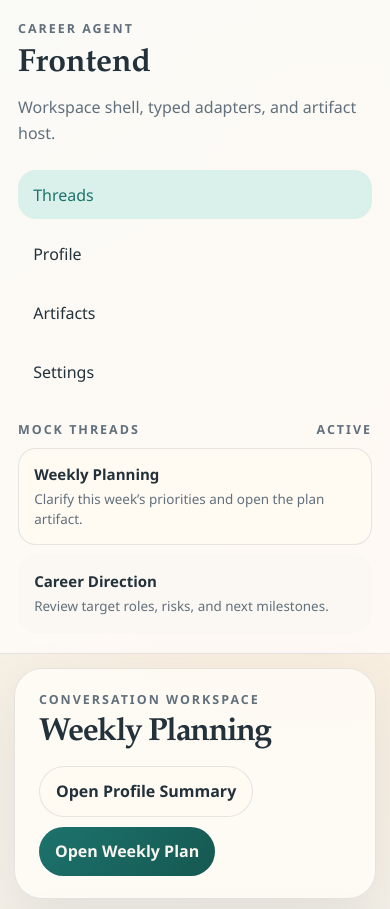
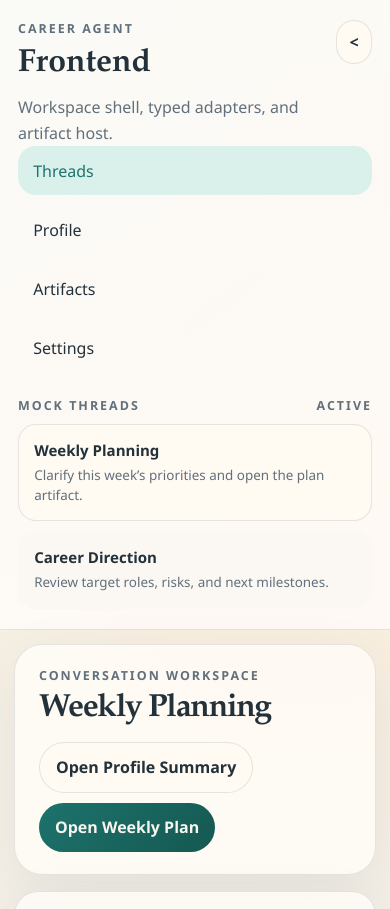
Before and after one commit to AswarS/Career-Agent, a Vue app: page /threads/thread-001 in a window 390 px wide. Shown: the top 909 px of the page. Built offline with nearby package versions, Linux system fonts and the light colour scheme; no server answers.

Commit message:
[codex] 优化壳体行为并锁定 Phase 6 节奏 (#6)
* optimize shell behavior and lock phase 6 plan

* address copilot accessibility feedback

```diff
--- a/src/app/AppShell.vue
+++ b/src/app/AppShell.vue
@@ -7,10 +7,12 @@ import SideRail from '../modules/navigation/SideRail.vue';
 import { useWorkspaceStore } from '../stores/workspace';
 
 const workspaceStore = useWorkspaceStore();
-const { artifactFocusMode } = storeToRefs(workspaceStore);
+const { artifactFocusMode, artifactPaneOpen, sideRailCollapsed } = storeToRefs(workspaceStore);
 
 const shellClasses = computed(() => ({
+  'artifact-open': artifactPaneOpen.value,
   'artifact-focus': artifactFocusMode.value,
+  'side-rail-collapsed': sideRailCollapsed.value,
 }));
 
 onMounted(() => {
@@ -30,10 +32,19 @@ onMounted(() => {
 
 <style scoped>
 .app-shell {
-  --side-rail-width: 280px;
+  --side-rail-expanded-width: 280px;
+  --side-rail-collapsed-width: 96px;
+  --side-rail-width: var(--side-rail-expanded-width);
+  --artifact-pane-width: clamp(340px, 36vw, 440px);
+  --workspace-padding: 18px;
   display: grid;
   grid-template-columns: var(--side-rail-width) minmax(0, 1fr) auto;
-  min-height: 100vh;
+  height: 100vh;
+  overflow: hidden;
+}
+
+.app-shell.side-rail-collapsed {
+  --side-rail-width: var(--side-rail-collapsed-width);
 }
 
 .app-shell.artifact-focus {
@@ -42,19 +53,43 @@ onMounted(() => {
 
 .workspace-main {
   min-width: 0;
-  padding: 18px;
+  min-height: 0;
+  height: 100vh;
+  overflow-y: auto;
+  padding: var(--workspace-padding);
+}
+
+.app-shell.artifact-open {
+  --workspace-padding: 16px;
 }
 
 .app-shell.artifact-focus .workspace-main {
   display: none;
 }
 
+@media (max-width: 1280px) {
+  .app-shell {
+    --artifact-pane-width: clamp(320px, 40vw, 390px);
+  }
+}
+
+@media (max-width: 1160px) {
+  .app-shell {
+    --artifact-pane-width: clamp(300px, 44vw, 360px);
+    --workspace-padding: 14px;
+  }
+}
+
 @media (max-width: 960px) {
   .app-shell {
+    height: auto;
+    overflow: visible;
     grid-template-columns: 1fr;
   }
 
   .workspace-main {
+    height: auto;
+    overflow: visible;
     padding: 14px;
   }
 }
--- a/src/modules/artifacts/ArtifactHost.vue
+++ b/src/modules/artifacts/ArtifactHost.vue
@@ -118,13 +118,14 @@ const statusBody = computed(() => {
 <style scoped>
 .artifact-host {
   min-width: 0;
+  height: 100vh;
   width: 0;
   overflow: hidden;
   transition: width 180ms ease;
 }
 
 .artifact-host.open {
-  width: 360px;
+  width: var(--artifact-pane-width, 360px);
 }
 
 .artifact-host.focus {
@@ -142,8 +143,11 @@ const statusBody = computed(() => {
   display: flex;
   flex-direction: column;
   gap: 16px;
-  width: 360px;
+  width: var(--artifact-pane-width, 360px);
+  min-width: 0;
+  height: 100vh;
   min-height: 100vh;
+  overflow-y: auto;
   padding: 18px;
   border-left: 1px solid var(--color-border);
   background: color-mix(in srgb, var(--color-surface) 94%, white);
@@ -281,17 +285,9 @@ h2 {
 }
 
 @media (max-width: 1320px) {
-  .artifact-host.open {
-    width: 320px;
-  }
-
   .artifact-host.focus {
     width: calc(100vw - var(--side-rail-width, 280px));
     max-width: calc(100vw - var(--side-rail-width, 280px));
-  }
-
-  .artifact-panel {
-    width: 320px;
   }
 
   .artifact-host.focus .artifact-panel {
@@ -306,16 +302,19 @@ h2 {
   .artifact-host.focus {
     position: static;
     inset: auto;
+    height: auto;
     width: 100%;
     max-width: none;
   }
 
   .artifact-panel {
     width: 100%;
+    height: auto;
     min-height: auto;
     border-left: 0;
     border-top: 1px solid var(--color-border);
     max-width: none;
+    overflow: visible;
   }
 
   .artifact-frame {
--- a/src/modules/navigation/SideRail.vue
+++ b/src/modules/navigation/SideRail.vue
@@ -6,54 +6,89 @@ import { useWorkspaceStore } from '../../stores/workspace';
 
 const workspaceStore = useWorkspaceStore();
 const route = useRoute();
-const { threads, activeThreadId } = storeToRefs(workspaceStore);
+const { threads, activeThreadId, sideRailCollapsed } = storeToRefs(workspaceStore);
 
 const navItems = computed(() => [
-  { label: 'Threads', to: `/threads/${activeThreadId.value ?? 'thread-001'}` },
-  { label: 'Profile', to: '/profile' },
-  { label: 'Artifacts', to: '/artifacts' },
-  { label: 'Settings', to: '/settings' },
+  { label: 'Threads', shortLabel: 'Th', to: `/threads/${activeThreadId.value ?? 'thread-001'}` },
+  { label: 'Profile', shortLabel: 'Pr', to: '/profile' },
+  { label: 'Artifacts', shortLabel: 'Ar', to: '/artifacts' },
+  { label: 'Settings', shortLabel: 'St', to: '/settings' },
 ]);
 
 const isThreadRoute = computed(() => route.name === 'thread');
+const sideRailContentId = 'side-rail-content';
+
+function toggleSideRail() {
+  workspaceStore.toggleSideRailCollapsed();
+}
+
+function getThreadMonogram(title: string) {
+  return title
+    .split(/\s+/)
+    .map((segment) => segment[0] ?? '')
+    .join('')
+    .slice(0, 2)
+    .toUpperCase();
+}
 </script>
 
 <template>
-  <aside class="side-rail">
+  <aside class="side-rail" :class="{ collapsed: sideRailCollapsed }">
+    <div class="rail-header">
       <div class="brand-block">
         <p class="eyebrow">Career Agent</p>
-      <h1>Frontend</h1>
-      <p class="support-copy">Workspace shell, typed adapters, and artifact host.</p>
+        <h1>{{ sideRailCollapsed ? 'CA' : 'Frontend' }}</h1>
+        <p v-if="!sideRailCollapsed" class="support-copy">Workspace shell, typed adapters, and artifact host.</p>
+      </div>
+      <button
+        type="button"
+        class="collapse-button"
+        :aria-label="sideRailCollapsed ? 'Expand left rail' : 'Collapse left rail'"
+        :aria-expanded="!sideRailCollapsed"
+        :aria-controls="sideRailContentId"
+        @click="toggleSideRail"
+      >
+        {{ sideRailCollapsed ? '>' : '<' }}
+      </button>
     </div>
 
+    <div :id="sideRailContentId" class="side-rail-scroll">
       <nav class="nav-block">
         <RouterLink
           v-for="item in navItems"
           :key="item.label"
           class="nav-link"
           :to="item.to"
+          :title="item.label"
+          :aria-label="item.label"
         >
-        {{ item.label }}
+          <span class="nav-label" v-if="!sideRailCollapsed">{{ item.label }}</span>
+          <span class="nav-short" v-else>{{ item.shortLabel }}</span>
         </RouterLink>
       </nav>
 
       <section class="thread-block">
         <div class="section-head">
-        <span>Mock Threads</span>
-        <span v-if="isThreadRoute">active</span>
+          <span>{{ sideRailCollapsed ? 'Th' : 'Mock Threads' }}</span>
+          <span v-if="isThreadRoute && !sideRailCollapsed">active</span>
         </div>
 
+        <div class="thread-list">
           <RouterLink
             v-for="thread in threads"
             :key="thread.id"
             class="thread-link"
-        :class="{ active: thread.id === activeThreadId }"
+            :class="{ active: thread.id === activeThreadId, compact: sideRailCollapsed }"
             :to="`/threads/${thread.id}`"
+            :title="thread.title"
+            :aria-label="thread.title"
           >
-        <strong>{{ thread.title }}</strong>
-        <span>{{ thread.preview }}</span>
+            <strong>{{ sideRailCollapsed ? getThreadMonogram(thread.title) : thread.title }}</strong>
+            <span v-if="!sideRailCollapsed">{{ thread.preview }}</span>
           </RouterLink>
+        </div>
       </section>
+    </div>
   </aside>
 </template>
 
@@ -61,11 +96,28 @@ const isThreadRoute = computed(() => route.name === 'thread');
 .side-rail {
   display: flex;
   flex-direction: column;
-  gap: 24px;
-  min-height: 100vh;
+  min-height: 0;
+  height: 100vh;
   padding: 20px 18px;
   border-right: 1px solid var(--color-border);
   background: color-mix(in srgb, var(--color-surface) 92%, white);
+  overflow: hidden;
+}
+
+.rail-header {
+  display: flex;
+  align-items: flex-start;
+  justify-content: space-between;
+  gap: 12px;
+}
+
+.side-rail-scroll {
+  display: grid;
+  grid-template-rows: auto minmax(0, 1fr);
+  gap: 24px;
+  min-height: 0;
+  flex: 1;
+  overflow: hidden;
 }
 
 .brand-block h1 {
@@ -100,6 +152,11 @@ const isThreadRoute = computed(() => route.name === 'thread');
   gap: 10px;
 }
 
+.thread-block {
+  grid-template-rows: auto minmax(0, 1fr);
+  min-height: 0;
+}
+
 .nav-link,
 .thread-link {
   display: block;
@@ -112,6 +169,11 @@ const isThreadRoute = computed(() => route.name === 'thread');
   padding: 0.85rem 0.95rem;
   color: var(--color-text);
   background: transparent;
+}
+
+.nav-label,
+.nav-short {
+  display: block;
 }
 
 .nav-link.router-link-active {
@@ -129,6 +191,14 @@ const isThreadRoute = computed(() => route.name === 'thread');
   padding: 0.95rem;
   background: var(--color-bg-subtle);
   border: 1px solid transparent;
+}
+
+.thread-list {
+  display: grid;
+  gap: 10px;
+  min-height: 0;
+  overflow-y: auto;
+  padding-right: 4px;
 }
 
 .thread-link.active,
@@ -154,11 +224,70 @@ const isThreadRoute = computed(() => route.name === 'thread');
   line-height: 1.45;
 }
 
+.collapse-button {
+  flex: 0 0 auto;
+  border: 1px solid var(--color-border);
+  border-radius: 999px;
+  background: var(--color-surface-strong);
+  color: var(--color-text);
+  padding: 0.62rem 0.78rem;
+  font: inherit;
+  font-weight: 700;
+  cursor: pointer;
+}
+
+.side-rail.collapsed {
+  padding-inline: 14px;
+}
+
+.side-rail.collapsed .rail-header {
+  flex-direction: column;
+  align-items: center;
+}
+
+.side-rail.collapsed .brand-block,
+.side-rail.collapsed .section-head {
+  text-align: center;
+}
+
+.side-rail.collapsed .nav-link,
+.side-rail.collapsed .thread-link.compact {
+  padding-inline: 0.72rem;
+  text-align: center;
+}
+
+.side-rail.collapsed .thread-link.compact strong {
+  font-size: 0.82rem;
+  letter-spacing: 0.08em;
+}
+
 @media (max-width: 960px) {
   .side-rail {
+    height: auto;
     min-height: auto;
     border-right: 0;
     border-bottom: 1px solid var(--color-border);
   }
+
+  .side-rail-scroll {
+    overflow: visible;
+  }
+
+  .thread-list {
+    overflow: visible;
+    padding-right: 0;
+  }
+
+  .side-rail.collapsed .rail-header {
+    flex-direction: row;
+    align-items: flex-start;
+  }
+
+  .side-rail.collapsed .brand-block,
+  .side-rail.collapsed .section-head,
+  .side-rail.collapsed .nav-link,
+  .side-rail.collapsed .thread-link.compact {
+    text-align: left;
+  }
 }
 </style>
--- a/src/stores/workspace.ts
+++ b/src/stores/workspace.ts
@@ -44,6 +44,7 @@ interface WorkspaceState {
   artifacts: ArtifactRecord[];
   activeThreadId: string | null;
   activeArtifactId: string | null;
+  sideRailCollapsed: boolean;
   artifactPaneOpen: boolean;
   artifactViewMode: ArtifactViewMode;
   threadsStatus: LoadState;
@@ -65,6 +66,7 @@ export const useWorkspaceStore = defineStore('workspace', {
     artifacts: [],
     activeThreadId: null,
     activeArtifactId: null,
+    sideRailCollapsed: false,
     artifactPaneOpen: false,
     artifactViewMode: 'pane',
     threadsStatus: 'idle',
@@ -87,6 +89,12 @@ export const useWorkspaceStore = defineStore('workspace', {
     },
   },
   actions: {
+    setSideRailCollapsed(collapsed: boolean) {
+      this.sideRailCollapsed = collapsed;
+    },
+    toggleSideRailCollapsed() {
+      this.sideRailCollapsed = !this.sideRailCollapsed;
+    },
     upsertArtifactRecord(nextArtifact: ArtifactRecord) {
       const artifactIndex = this.artifacts.findIndex((artifact) => artifact.id === nextArtifact.id);
 
```
Also changed, not shown: 6 other files (tests, documents, lock files or other folders). Lines whose indentation alone changed are shown as unchanged.
